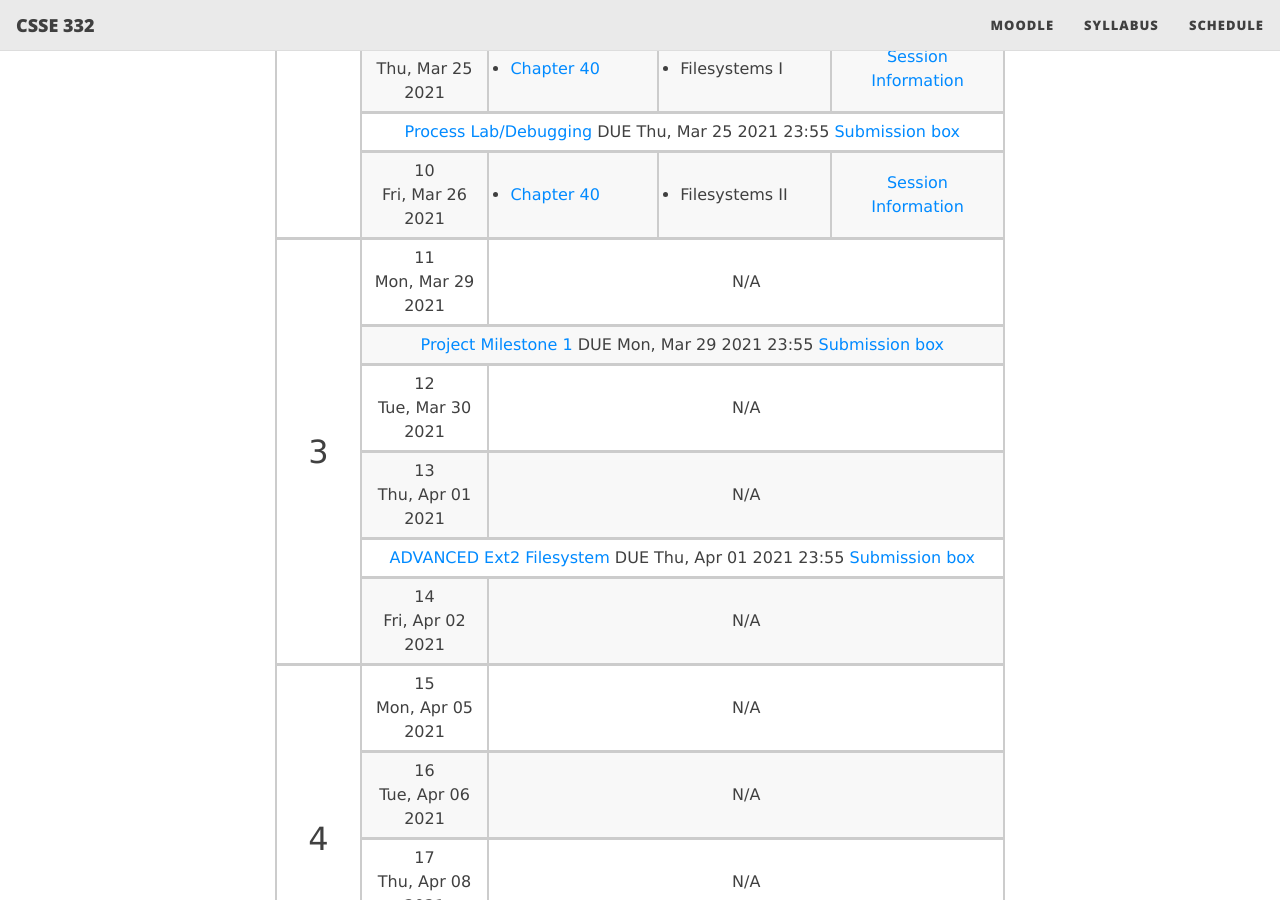
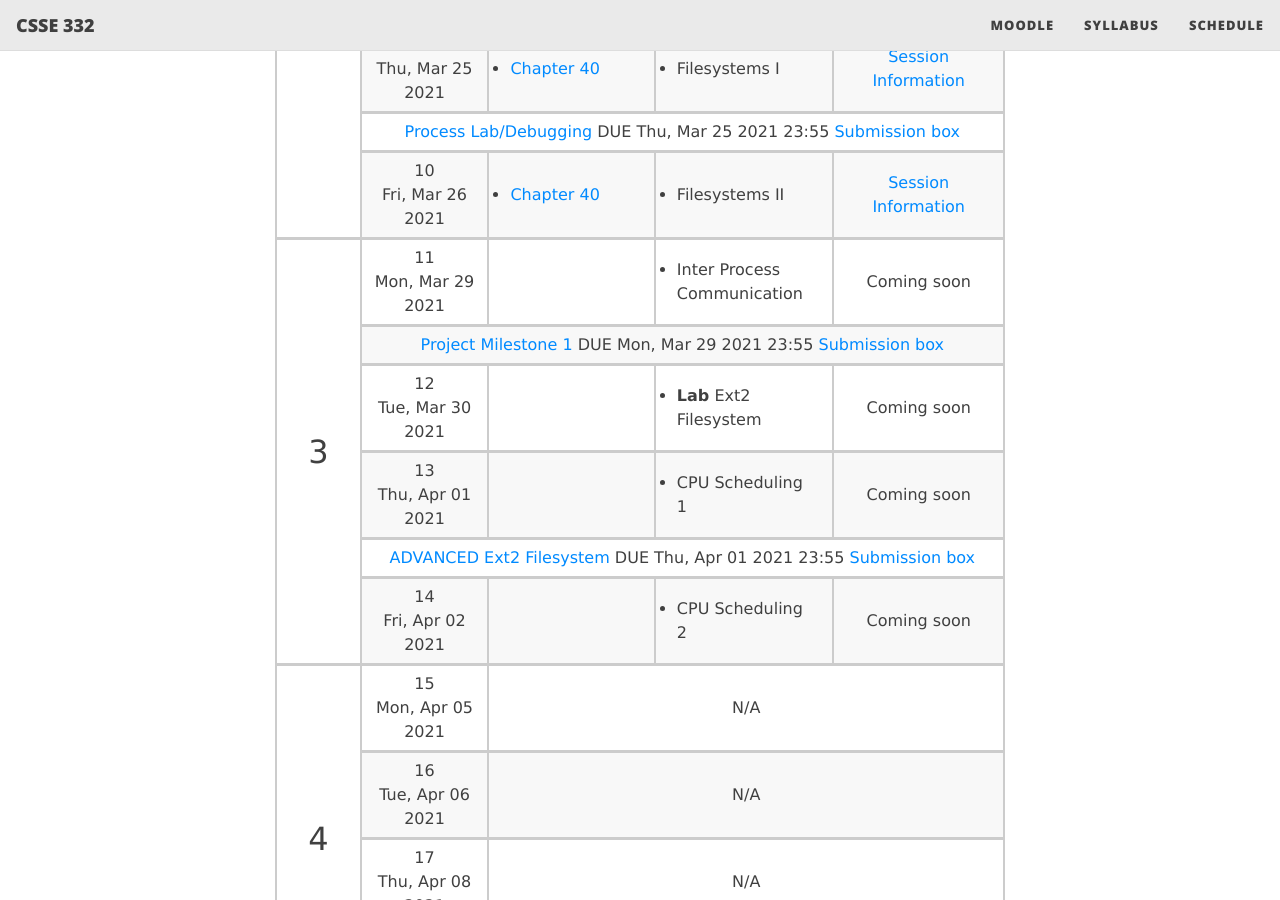
Before and after one commit to RHIT-CSSE/csse332, a Jekyll site: the page built from schedule.md, in a window 1280 px wide and 900 px high, scrolled down 1491 px. Built offline with Jekyll 4.4.1, drawn with Linux system fonts in a browser that asks for light colours; nearby versions of some CDN libraries.

```diff
--- a/schedule.md
+++ b/schedule.md
@@ -198,26 +198,58 @@ No activity today</td>
 <td rowspan="6" markdown="span" style="font-size:xx-large;"><a name="w3">3</a></td>
 <td markdown="span">
 11 <br/> Mon, Mar 29 2021</td>
-<td markdown="span" colspan="3">N/A</td>
+<td markdown="span">
+</td>
+<td markdown="span" style="text-align:left">
+{::nomarkdown}<ul style="margin:0;padding:.5rem">
+<li> Inter Process Communication </li>
+</ul>{:/}
+</td>
+<td markdown="span">
+Coming soon</td>
 </tr>
 <tr>
 <td markdown="span" colspan="4"> [Project Milestone 1]({{ site.baseurl }}/docs/zz_project) DUE Mon, Mar 29 2021 23:55 [Submission box](https://moodle.rose-hulman.edu/mod/assign/view.php?id=2708256)</td></tr>
 <tr>
 <td markdown="span">
 12 <br/> Tue, Mar 30 2021</td>
-<td markdown="span" colspan="3">N/A</td>
+<td markdown="span">
+</td>
+<td markdown="span" style="text-align:left">
+{::nomarkdown}<ul style="margin:0;padding:.5rem">
+<li> <b>Lab</b> Ext2 Filesystem </li>
+</ul>{:/}
+</td>
+<td markdown="span">
+Coming soon</td>
 </tr>
 <tr>
 <td markdown="span">
 13 <br/> Thu, Apr 01 2021</td>
-<td markdown="span" colspan="3">N/A</td>
+<td markdown="span">
+</td>
+<td markdown="span" style="text-align:left">
+{::nomarkdown}<ul style="margin:0;padding:.5rem">
+<li> CPU Scheduling 1 </li>
+</ul>{:/}
+</td>
+<td markdown="span">
+Coming soon</td>
 </tr>
 <tr>
 <td markdown="span" colspan="4"> [ADVANCED Ext2 Filesystem]({{ site.baseurl }}/docs/06_ext2) DUE Thu, Apr 01 2021 23:55 [Submission box](https://moodle.rose-hulman.edu/mod/assign/view.php?id=2708052)</td></tr>
 <tr>
 <td markdown="span">
 14 <br/> Fri, Apr 02 2021</td>
-<td markdown="span" colspan="3">N/A</td>
+<td markdown="span">
+</td>
+<td markdown="span" style="text-align:left">
+{::nomarkdown}<ul style="margin:0;padding:.5rem">
+<li> CPU Scheduling 2 </li>
+</ul>{:/}
+</td>
+<td markdown="span">
+Coming soon</td>
 </tr>
 <tr>
 <td rowspan="4" markdown="span" style="font-size:xx-large;"><a name="w4">4</a></td>
```
Also changed, not shown: _data/schedule.yml (+39 -35 lines), sessions/10_session10.md (added, +58 -0 lines).
